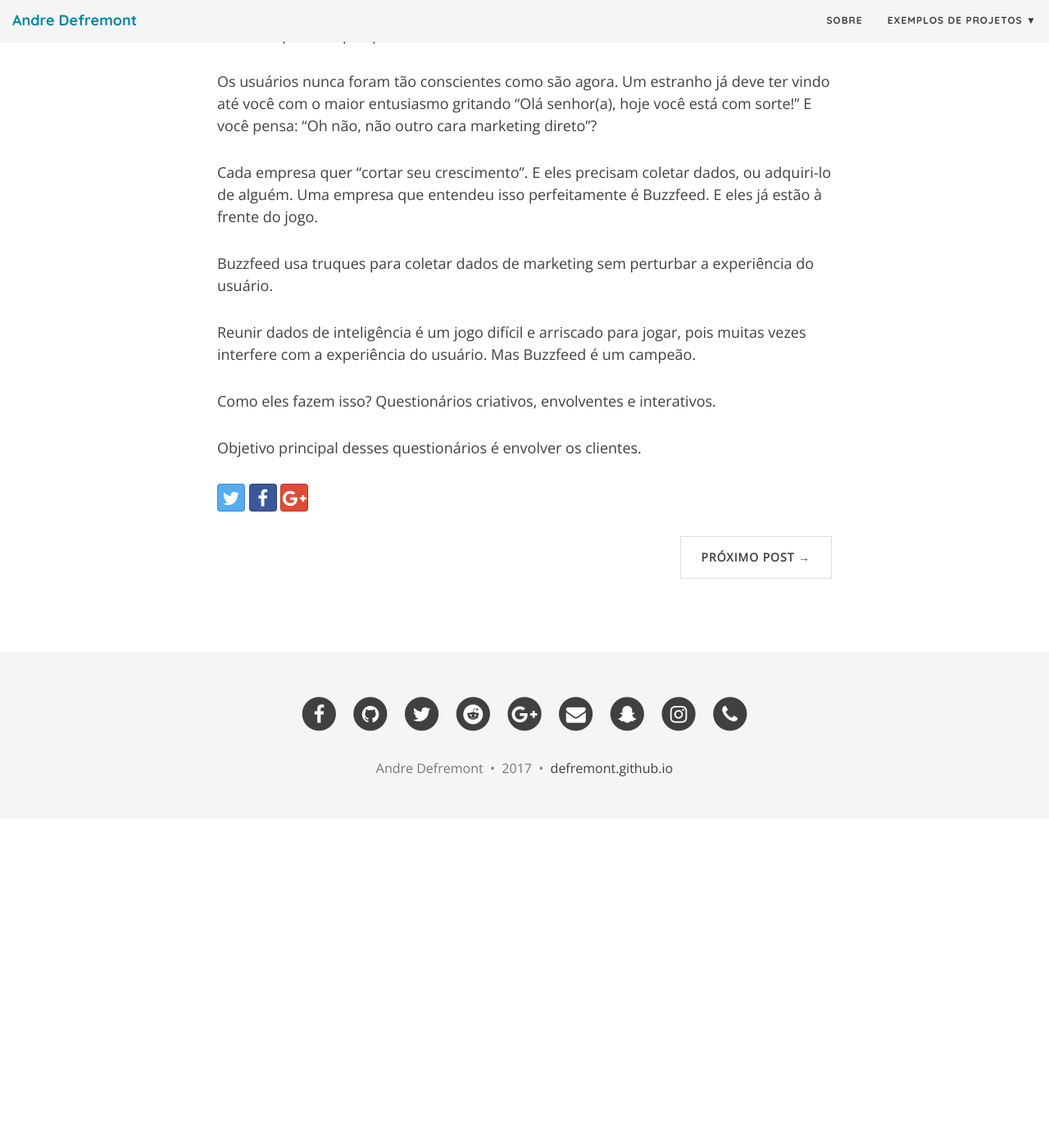
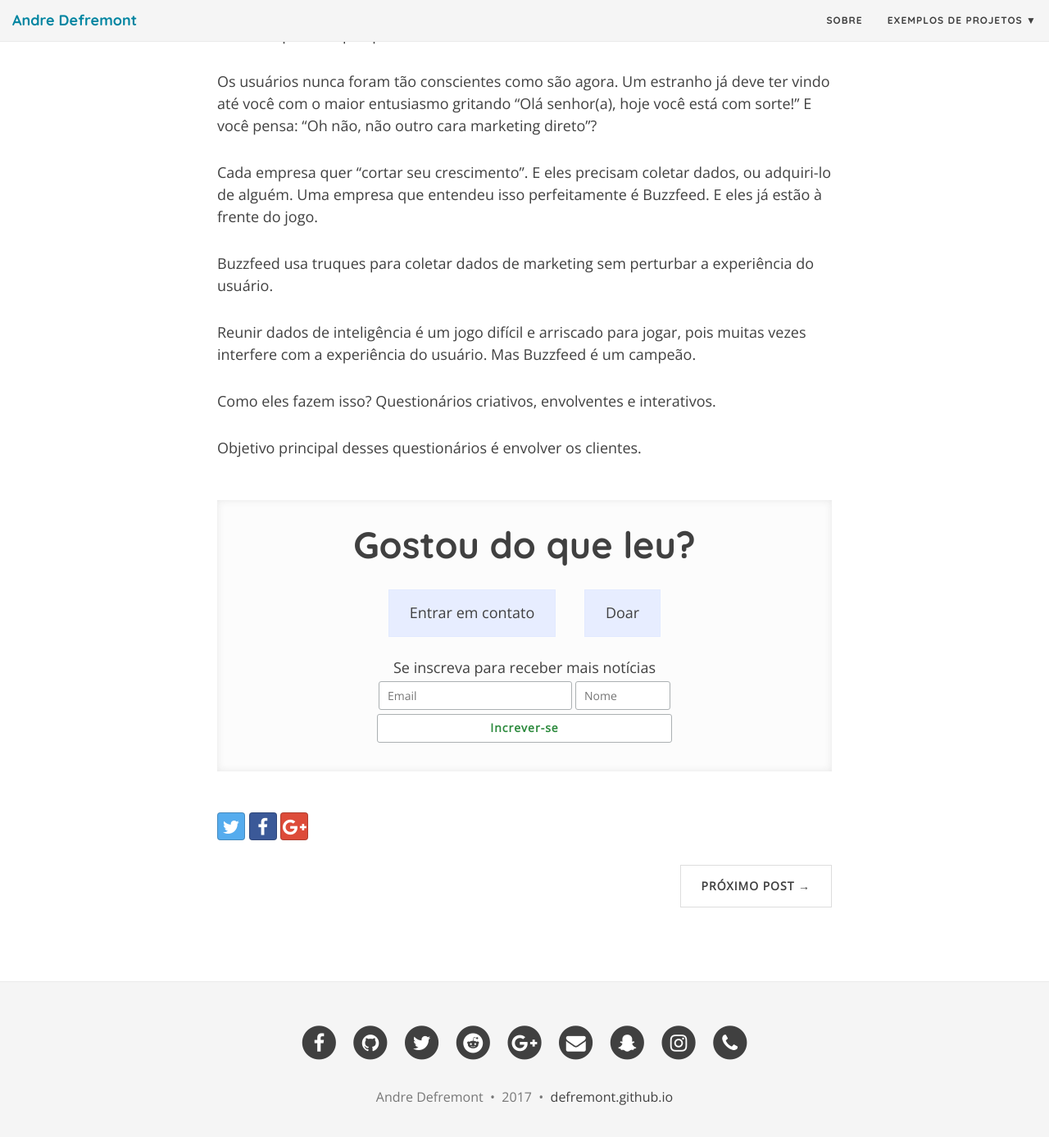
Before and after one commit to defremont/defremont.github.io, a Jekyll site: the page built from _posts/2017-03-21-um-dos-maiores-desafios-da-ux-hoje-em-dia.md, in a window 1280 px wide and 1400 px high, scrolled down 408 px. Shown: the top 1387 px of the window at 82% size. Built offline with Jekyll 4.4.1, drawn with Linux system fonts in a browser that asks for light colours; nearby versions of some CDN libraries; comment, search, counter and statistics services are not loaded; before the commit the page ends 1407 px from its top, so only the background shows below that.

Commit message:
mail chimp tip

```diff
--- a/_config.yml
+++ b/_config.yml
@@ -13,7 +13,7 @@
     output: true
 disqus: "defremont"
 google_analytics: "UA-26063629-2"
-
+fb_app_id: "1153473038113359"
 defaults:
 - scope:
     path: ''
--- /dev/null
+++ b/_includes/share.html
@@ -0,0 +1,66 @@
+{% if page.show-share or page.show-subscribe %}
+  <div class="share-section">
+    <h1 class="share-title">Gostou do que leu?</h1>
+
+    {% if page.show-share %}
+      <div class="share-buttons">
+        {% capture urlmessage %}{{ site.url }}/aboutme{% endcapture %}
+
+        {% capture urlfb %}https://www.facebook.com/dialog/feed?app_id={{ site.fb_app_id }}&link={{ site.url }}{{ page.url }}&name={{ page.title }}&caption={{ site.url-pretty }}&redirect_uri={{ site.url }}{{ page.url }}?message=Obrigado por compartilhar!{% endcapture %}
+        {% if page.share-img %}
+          {% capture urlfb %}{{ urlfb }}&picture={{ page.share-img }}{% endcapture %}
+        {% endif %}
+
+        {% capture urltwitter %}https://twitter.com/intent/tweet?url={{ site.url }}{{ page.url }}&via=AndreDefremont{% endcapture %}
+        {% if page.tags contains 'rstats' %}
+          {% assign maxlength = 94 %}
+          {% capture urltwitter %}{{ urltwitter }}&hashtags=rstats{% endcapture %}
+        {% else %}
+          {% assign maxlength = 102 %}
+        {% endif %}
+        {% capture urltwitter %}{{ urltwitter }}&text={{ page.title | truncate: maxlength }}{% endcapture %}
+
+        <a href="{{ urlmessage }}" data-ga-event=1 data-ga-category="share" data-ga-action="message" data-ga-label="{{ page.url }}">
+          Entrar em contato
+        </a>
+        <!--
+        <a href="{{ urlfb }}" data-ga-event=1 data-ga-category="share" data-ga-action="facebook" data-ga-label="{{ page.url }}">
+          Compartilhar no Facebook
+        </a>
+        -->
+        <a href="https://pag.ae/bfkhQtM" data-ga-event=1 data-ga-category="share" data-ga-action="donate" data-ga-label="{{ page.url }}">
+          Doar
+        </a>
+         <!--<a href="{{ urltwitter }}" data-ga-event=1 data-ga-category="share" data-ga-action="twitter" data-ga-label="{{ page.url }}">
+          Twitar
+        </a>-->
+      </div>
+    {% endif %}
+
+    {% if page.show-subscribe %}
+      <!-- MailChimp Signup Form -->
+      <div id="mailchimp-subscribe-section-2">
+        <div id="mc_embed_signup-2">
+          <form action="//defremont.us15.list-manage.com/subscribe/post?u=8827eade9509ec19e130a08cc&amp;id=6673e6dcd7" method="post" id="mc-embedded-subscribe-form-2" name="mc-embedded-subscribe-form" class="validate" target="_blank" novalidate>
+            <div id="mc_embed_signup_scroll-2">
+      	      <label for="mce-EMAIL-2">Se inscreva para receber mais notícias</label>
+              <div class="container">
+                <div class="row">
+                  <div class="col-xs-8">
+                    <input type="email" value="" name="EMAIL" class="email" id="mce-EMAIL-2" placeholder="Email" required="">
+                  </div>
+                  <div class="col-xs-4">
+                    <input type="text" value="" name="FNAME" class="text" id="mce-FNAME-2" placeholder="Nome" required="">
+                  </div>
+                </div>
+              </div>
+              <div style="position: absolute; left: -5000px;" aria-hidden="true"><input type="text" name="b_a579a88c8f09f9b8502b9d0c3_c180f5773c" tabindex="-1" value=""></div>
+              <input type="submit" value="Increver-se" name="subscribe" id="mc-embedded-subscribe-2" class="button">
+            </div>
+          </form>
+        </div>
+      </div>
+    {% endif %}
+
+  </div>
+{% endif %}
--- a/_layouts/post.html
+++ b/_layouts/post.html
@@ -24,6 +24,7 @@
           {% endif %}
         </div>
       {% endif %}
+        {% include share.html %}
 
       {% if page.social-share %}
         {% include social-share.html %}
--- a/css/main.css
+++ b/css/main.css
@@ -680,3 +680,202 @@
 #social-share-section {
   margin-bottom: 30px;
 }
+
+
+/* --- Share section --- */
+
+.share-section {
+  padding: 30px 15px 35px;
+  margin-top: 40px;
+  margin-bottom: 40px;
+  box-shadow: 0 0 10px #e7e7e7 inset;
+  background: #fcfcfc;
+  text-align: center;
+}
+
+.share-section .share-title {
+  margin-top: 0;
+  font-size: 30px;
+}
+
+.share-section .share-buttons {
+  margin-top: 15px;
+}
+
+.share-section .share-buttons a {
+  font-family: 'Open Sans', 'Helvetica Neue', Helvetica, Arial, sans-serif;
+  padding: 10px 15px;
+  background: #e7edff;
+  border-radius: 0;
+  color: #404040;
+  text-decoration: none;
+  margin-left: 20px;
+  display: inline-block;
+  border: 1px solid #e2eaff;
+  font-size: 14px;
+}
+
+.share-section .share-buttons a:hover,
+.share-section .share-buttons a:focus {
+  color: #FFF;
+  background: #0085a1;
+  border-color: #0085a1;
+  transform: scale(1.1);
+  -ms-transform: scale(1.1);
+  -moz-transform: scale(1.1);
+  -webkit-transform: scale(1.1);
+  transition: transform 250ms;
+  -moz-transition: -moz-transform 250ms;
+  -webkit-transition: -webkit-transform 250ms;
+}
+
+.share-section .share-buttons a:first-child {
+  margin-left: 0;
+}
+
+@media only screen and (min-width: 768px) {
+  .share-section {
+    margin-top: 50px;
+    margin-bottom: 50px;
+  }
+  .share-section .share-title {
+    font-size: 45px;
+  }
+  .share-section .share-buttons {
+    margin-top: 30px;
+  }
+  .share-section .share-buttons a {
+    padding: 15px 25px;
+    margin-left: 30px;
+    font-size: 18px;
+    transition: transform 500ms;
+  }
+}
+
+@media only screen and (max-width: 500px) {
+  .share-section .share-buttons a {
+    display: block;
+    margin-left: 0;
+    margin-top: 10px;
+  }
+  .share-section .share-buttons a:first-child {
+    margin-top: 0;
+  }
+}
+/* --- Email subscription --- */
+
+#mailchimp-subscribe-section,
+#mailchimp-subscribe-section-2 {
+  margin-top: 10px;
+  border-top: 3px double #fff;
+  padding-top: 10px;
+  font-family: 'Open Sans', 'Helvetica Neue', Helvetica, Arial, sans-serif;
+  text-align: center;
+  margin-bottom: 10px;
+}
+#mailchimp-subscribe-section-2 {
+  border-top: 0 none;
+  width: 50%;
+  margin: 15px auto 0;
+}
+@media only screen and (max-width: 500px) {
+  #mailchimp-subscribe-section-2 {
+    width: 100%;
+    margin: 10px 0 0 0;
+  }
+}
+#mailchimp-subscribe-section #mc_embed_signup .container,
+#mailchimp-subscribe-section-2 #mc_embed_signup-2 .container {
+  width: auto;
+  margin: 0;
+  padding: 0;
+}
+#mailchimp-subscribe-section #mc_embed_signup .container .row,
+#mailchimp-subscribe-section-2 #mc_embed_signup-2 .container .row {
+  padding: 0;
+  margin: 0;
+}
+#mailchimp-subscribe-section #mc_embed_signup .container .row .col-xs-4,
+#mailchimp-subscribe-section #mc_embed_signup .container .row .col-xs-8,
+#mailchimp-subscribe-section-2 #mc_embed_signup-2 .container .row .col-xs-4,
+#mailchimp-subscribe-section-2 #mc_embed_signup-2 .container .row .col-xs-8 {
+  margin: 0;
+  padding: 0 2px;
+}
+#mailchimp-subscribe-section #mc_embed_signup label,
+#mailchimp-subscribe-section-2 #mc_embed_signup-2 label {
+  font-size: 16px;
+  margin-bottom: 7px;
+  font-weight: normal;
+  display: block;
+}
+#mailchimp-subscribe-section #mce-EMAIL,
+#mailchimp-subscribe-section #mce-FNAME,
+#mailchimp-subscribe-section-2 #mce-EMAIL-2,
+#mailchimp-subscribe-section-2 #mce-FNAME-2 {
+  padding: 0 10px;
+  border: 1px solid #ABB0B2;
+  border-radius: 3px;
+  color: #343434;
+  background-color: #fff;
+  box-sizing: border-box;
+  display: inline-block;
+  vertical-align: top;
+  margin: 0 0 5px;
+  width: 100%;
+}
+#mailchimp-subscribe-section #mc-embedded-subscribe,
+#mailchimp-subscribe-section-2 #mc-embedded-subscribe-2 {
+  border-radius: 3px;
+  font-weight: bold;
+  border: 1px solid #ABB0B2;
+  color: #2c8a3d;
+  background-color: #fff;
+  box-sizing: border-box;
+  padding: 0 18px;
+  display: block;
+  vertical-align: top;
+  transition: all 0.23s ease-in-out 0s;
+  margin: 0;
+  letter-spacing: 1px;
+  width: 100%;
+}
+#mailchimp-subscribe-section #mc-embedded-subscribe:hover,
+#mailchimp-subscribe-section-2 #mc-embedded-subscribe-2:hover {
+  background-color: #f8f8f8;
+  color: #000;
+  cursor: pointer;
+}
+#mailchimp-subscribe-section #mce-EMAIL,
+#mailchimp-subscribe-section #mce-FNAME,
+#mailchimp-subscribe-section #mc-embedded-subscribe,
+#mailchimp-subscribe-section-2 #mce-EMAIL-2,
+#mailchimp-subscribe-section-2 #mce-FNAME-2,
+#mailchimp-subscribe-section-2 #mc-embedded-subscribe-2 {
+  height: 30px;
+  font-size: 14px;
+}
+
+@media only screen and (min-width: 980px) {
+  #mailchimp-subscribe-section #mc_embed_signup label,
+  #mailchimp-subscribe-section-2 #mc_embed_signup-2 label {
+    font-size: 18px;
+    margin-bottom: 3px;
+  }
+  #mailchimp-subscribe-section #mce-EMAIL,
+  #mailchimp-subscribe-section #mce-FNAME,
+  #mailchimp-subscribe-section #mc-embedded-subscribe,
+  #mailchimp-subscribe-section-2 #mce-EMAIL-2,
+  #mailchimp-subscribe-section-2 #mce-FNAME-2,
+  #mailchimp-subscribe-section-2 #mc-embedded-subscribe-2 {
+    height: 35px;
+  }
+}
+@media only screen and (max-width: 979px) {
+  #mailchimp-subscribe-section #mce-EMAIL,
+  #mailchimp-subscribe-section #mce-FNAME,
+  #mailchimp-subscribe-section-2 #mce-EMAIL-2,
+  #mailchimp-subscribe-section-2 #mce-FNAME-2 {
+    margin-bottom: 3px;
+  }
+}
```
Also changed, not shown: _posts/2017-03-21-um-dos-maiores-desafios-da-ux-hoje-em-dia.md (+4 -0 lines), _posts/2017-05-09-como-gerar-uma-renda-passiva-emprestando-seus-bitcoins-na-poloniex.md (+2 -0 lines).
